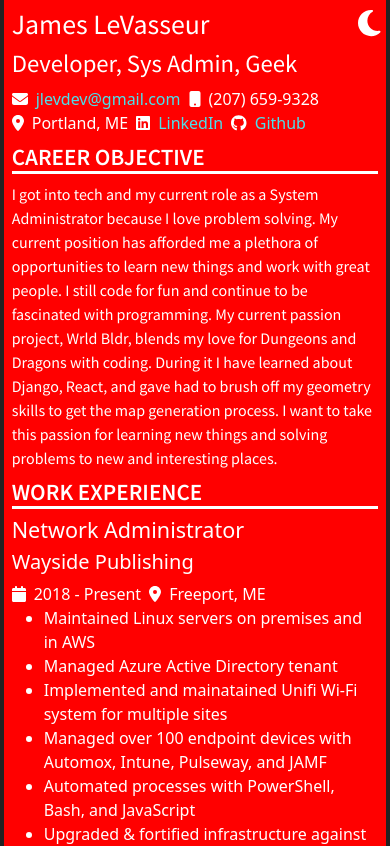
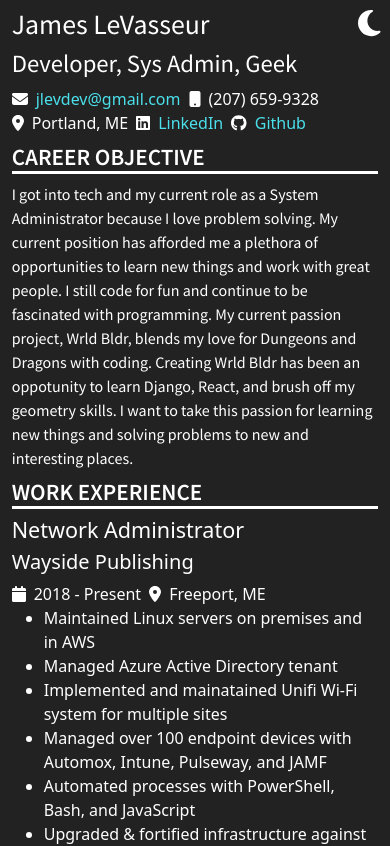
Before and after one commit to jamezlevasseur/resume-portfolio, a React (Create React App) app: page / in a window 390 px wide. Shown: the top 846 px of the page. Built offline with nearby package versions, Linux system fonts and the light colour scheme.

Commit message:
fixed typo and resolved deploy issues

```diff
--- a/package.json
+++ b/package.json
@@ -33,8 +33,8 @@
     "eject": "react-scripts eject",
     "predeploy":"npm run build ",
     "gh-clean": "gh-pages-clean",
-    "justdeploy": "gh-pages -cname jameslevasseur.com -d build",
-    "deploy":"gh-pages -cname jameslevasseur.com -d build"
+    "debug_deploy": "gh-pages-clean && npm run build && gh-pages -d build",
+    "deploy":"gh-pages -cname jameslevasseur.com -d build "
   },
   "eslintConfig": {
     "extends": [
--- a/src/App.js
+++ b/src/App.js
@@ -80,15 +80,8 @@ function App(props) {
 
   return (
     <div className="App container">
-      <img src={aad} className="floating-img aad" />
-      <img src={python} className="floating-img python" />
-      <img src={code} className="floating-img code" />
-      <img src={rasp} className="floating-img rasp" />
-      <img src={ps} className="floating-img ps" />
-      <img src={react} className="floating-img react" />
-
       <div className="row">
-        <div className="title col-sm-12 col-xs-12">
+        <div className="title col-xs-12">
           <h1>James LeVasseur</h1>
           <h2>Developer, Sys Admin, Geek</h2>
           <div className="top-buttons">
@@ -186,22 +179,23 @@ function App(props) {
             />
           </div>
         </div>
-        <div className="little-bits col-sm-12 col-xs-12">
-          <span>
+        <div className="little-bits col-xs-12">
+          <ul>
+            <li>
               <FontAwesomeIcon icon={faEnvelope} />
               <a href="mailto:jlevdev@gmail.com" target="_blank">
                 jlevdev@gmail.com
               </a>
-          </span>
-          <span>
+            </li>
+            <li>
               <FontAwesomeIcon icon={faMobileButton} />
               <a>(207) 659-9328</a>
-          </span>
-          <span>
+            </li>
+            <li>
               <FontAwesomeIcon icon={faLocationDot} />
               <a>Portland, ME</a>
-          </span>
-          <span>
+            </li>
+            <li>
               <FontAwesomeIcon icon={faLinkedin} />
               <a
                 href="https://www.linkedin.com/in/james-levasseur-7389aa168/"
@@ -209,15 +203,16 @@ function App(props) {
               >
                 LinkedIn
               </a>
-          </span>
-          <span>
+            </li>
+            <li>
               <FontAwesomeIcon icon={faGithub} />
               <a href="https://github.com/jamezlevasseur" target="_blank">
                 Github
               </a>
-          </span>
+            </li>
+          </ul>
         </div>
-        <div className="left-col col-sm-8 col-xs-8">
+        <div className="left-col col-xs-8">
           <div className="text-block career-obj" data-html2canvas-ignore="true">
             <h3 style={h3BorderBottom}>Career Objective</h3>
             <p>
@@ -226,11 +221,10 @@ function App(props) {
               me a plethora of opportunities to learn new things and work with
               great people. I still code for fun and continue to be fascinated
               with programming. My current passion project, Wrld Bldr, blends my
-              love for Dungeons and Dragons with coding. During it I have
-              learned about Django, React, and gave had to brush off my geometry
-              skills to get the map generation process. I want to take this
-              passion for learning new things and solving problems to new and
-              interesting places.
+              love for Dungeons and Dragons with coding. Creating Wrld Bldr has
+              been an oppotunity to learn Django, React, and brush off my
+              geometry skills. I want to take this passion for learning new
+              things and solving problems to new and interesting places.
             </p>
           </div>
           <div className="text-block work-exp">
@@ -380,7 +374,7 @@ function App(props) {
             </p>
           </div>
         </div>
-        <div className="right-col col-sm-3 col-xs-3">
+        <div className="right-col col-xs-3">
           <div className="text-block">
             <h3 style={h3BorderBottom}>Education</h3>
             <p>Bachelors in New Media</p>
--- a/src/sass/index.scss
+++ b/src/sass/index.scss
@@ -107,9 +107,17 @@ p {
   }
 
   .little-bits {
+    list-style: none;
     margin-bottom: 8px;
-    span {
+
+    > ul {
+      margin: 0;
+      padding: 0;
+      list-style: none;
+    }
+    li {
       white-space: nowrap;
+      display: inline-block;
 
       a {
         margin: 8px 8px;
@@ -163,7 +171,6 @@ p {
 
 @include u.for-phone-only {
   .App {
-    background: red;
     text-align: left;
     width: 98vw;
     padding: 0 2vw;
```
Also changed, not shown: src/css/index.css, 1 other file (tests, documents, lock files or other folders). Lines whose indentation alone changed are shown as unchanged.
